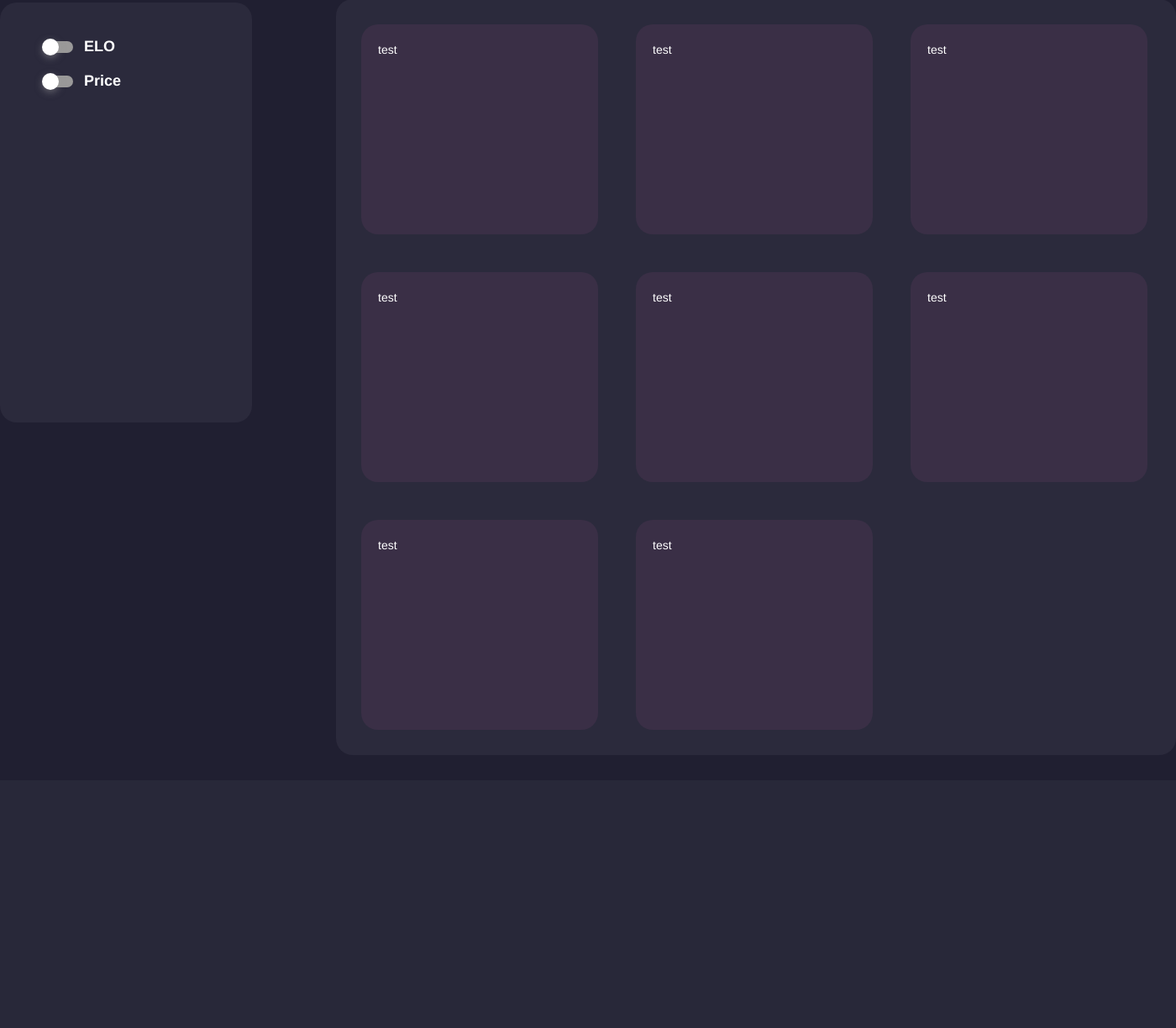
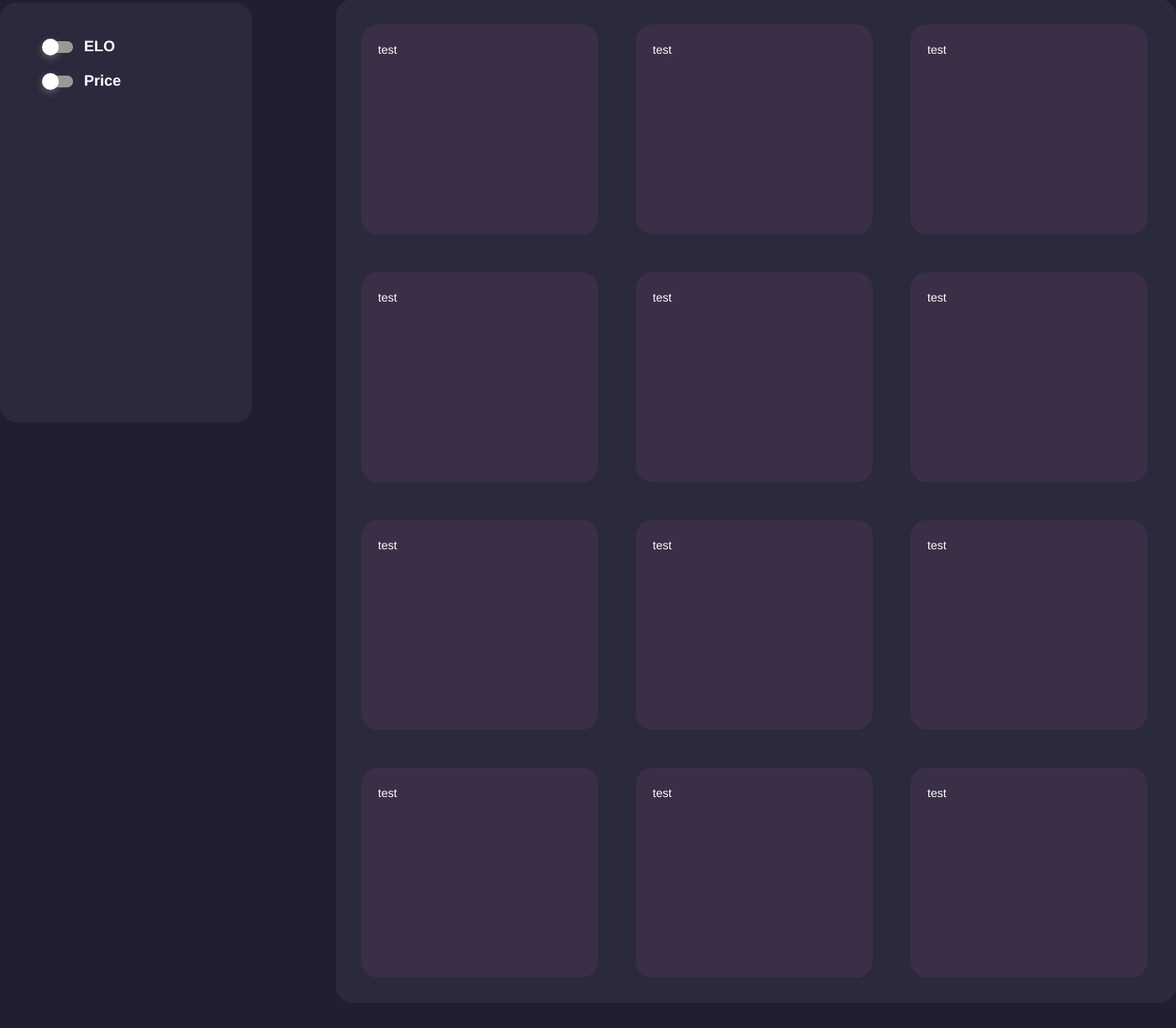
Before and after one commit to Mishibla/CITS3403-GroupProject, a Flask app: page /buyaccount in a window 1400 px wide. Shown: the part 347-1571 px from the top of the page at 84% size. Before the commit the page ends 1216 px from the top, so only its background shows below. Run offline with Flask 3, Linux system fonts and the light colour scheme; some libraries are stand-ins or nearby versions.

Commit message:
final test for accounts

```diff
--- a/app/templates/Sellpage.html
+++ b/app/templates/Sellpage.html
@@ -34,6 +34,10 @@
                 <div class="accounts">test</div>
                 <div class="accounts">test</div>
                 <div class="accounts">test</div>
+                <div class="accounts">test</div>
+                <div class="accounts">test</div>
+                <div class="accounts">test</div>
+                <div class="accounts">test</div>
             </div>
         </div>
     </div>
```
